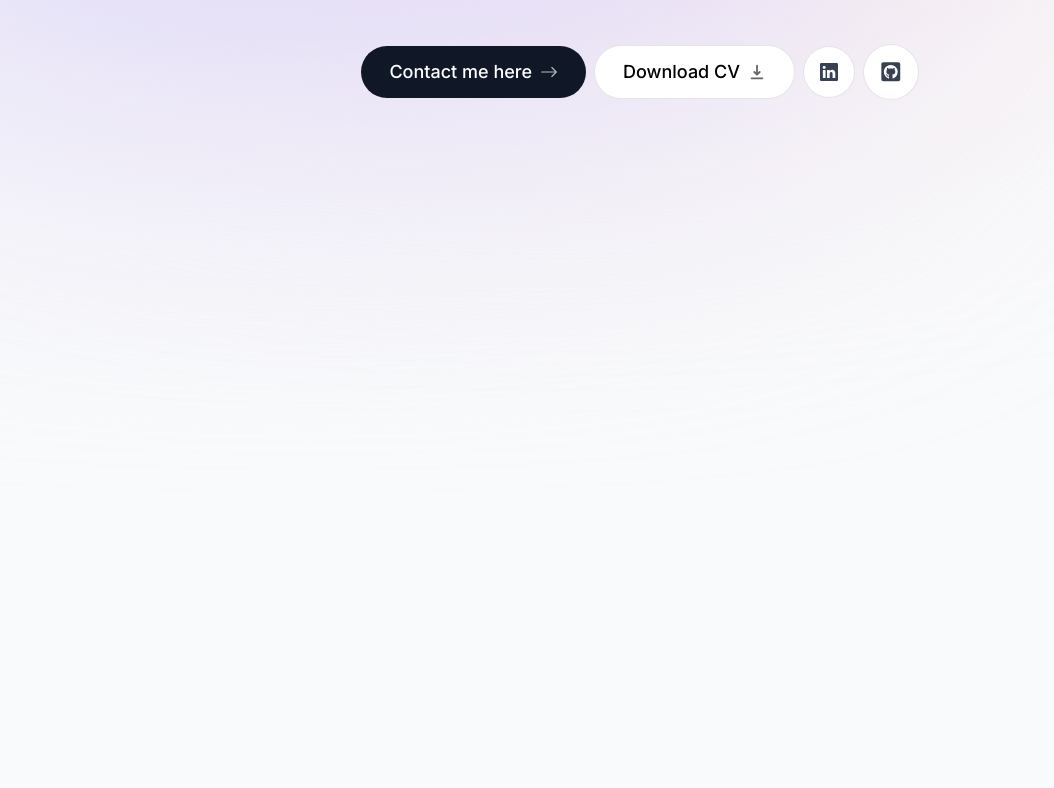
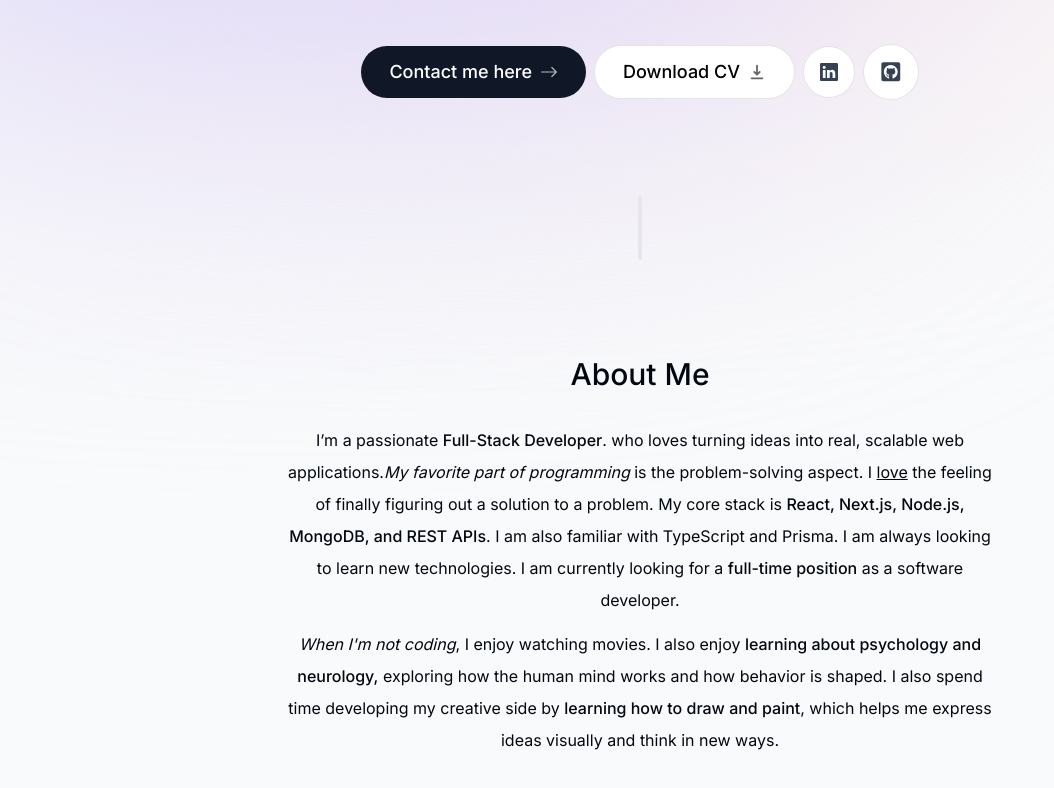
Before and after one commit to zahraelfrouah/zahra-portfolios-, a Next.js app: page / in a window 1280 px wide. Shown: the part 414-1202 px from the top of the page, without its empty margins (0-1054 px from the left). Built offline with nearby package versions, Linux system fonts and the light colour scheme.

Commit message:
Add About section and SectionDivider component; update Intro component structure

```diff
--- a/app/page.tsx
+++ b/app/page.tsx
@@ -1,10 +1,14 @@
 
+import About from "@/components/About";
 import Intro from "@/components/Intro";
+import SectionDivider from "@/components/SectionDivider";
 
 export default function Home() {
   return (
     <main className="flex flex-col items-center px-4">
       <Intro  />
+      <SectionDivider />
+      <About />
     </main>
   )
 }
--- /dev/null
+++ b/components/About.tsx
@@ -0,0 +1,34 @@
+'use client';
+import SectionHeading from "./section-heading";
+import { motion } from "framer-motion";
+
+
+export default function () {
+  return (
+    <motion.section className="mb-28 max-w-[45rem] text-center leading-8  sm:mb-40" initial={{ opacity: 0, y: 100 }} animate={{ opacity: 1, y: 0 }} transition={{ delay: 0.175 }}>
+     <SectionHeading >About me</SectionHeading>
+      <p className="mb-3">
+        I’m a passionate{" "}
+        <span className="font-medium">Full-Stack Developer</span>.{" "}
+        who loves turning ideas into real, scalable web applications.
+        <span className="italic">My favorite part of programming</span> is the
+        problem-solving aspect. I <span className="underline">love</span> the
+        feeling of finally figuring out a solution to a problem. My core stack
+        is{" "}
+        <span className="font-medium">
+          React, Next.js, Node.js, MongoDB,  and REST APIs
+        </span>
+        . I am also familiar with TypeScript and Prisma. I am always looking to
+        learn new technologies. I am currently looking for a{" "}
+        <span className="font-medium">full-time position</span> as a software
+        developer.
+      </p>
+      <p>
+        <span className="italic">When I'm not coding</span>, I enjoy watching
+        movies. I also enjoy{" "}
+        <span className="font-medium"> learning about psychology and neurology,</span> exploring how the human mind works and how behavior is shaped<span >. I also spend time developing my creative side by <span className="font-medium">learning how to draw and paint
+          </span>, which helps me express ideas visually and think in new ways.</span>
+      </p>
+    </motion.section>
+  );
+}
--- a/components/Intro.tsx
+++ b/components/Intro.tsx
@@ -49,7 +49,7 @@ export default function Intro() {
         </div>
       </div>
       {/* paraghraph */}
-      <motion.p
+      <motion.h1
         className="mb-10 mt-4 px-4 text-2xl font-medium leading-normal! sm:text-4xl  "
         initial={{ opacity: 0, y: 100 }}
         animate={{ opacity: 1, y: 0 }}
@@ -59,7 +59,7 @@ export default function Intro() {
         <span className="font-bold">1 year</span> of experience. I enjoy
         building <span className="italic">sites & apps</span>. My focus is{" "}
         <span className="underline">React (Next.js)</span>.
-      </motion.p>
+      </motion.h1>
       {/* link and buttons */}
       <motion.div
         className="flex flex-col sm:flex-row items-center gap-2 px-4 text-lg font-medium justify-center"
--- /dev/null
+++ b/components/SectionDivider.tsx
@@ -0,0 +1,15 @@
+"use client";
+
+import React from "react";
+import { motion } from "framer-motion";
+
+export default function SectionDivider() {
+  return (
+    <motion.div
+      className="bg-gray-200 my-24 h-16 w-1 rounded-full hidden sm:block dark:bg-opacity-20"
+      initial={{ opacity: 0, y: 100 }}
+      animate={{ opacity: 1, y: 0 }}
+      transition={{ delay: 0.125 }}
+    ></motion.div>
+  );
+}
--- /dev/null
+++ b/components/section-heading.tsx
@@ -0,0 +1,11 @@
+import React from 'react'
+
+type SectionHeadingProps= {
+  children: React.ReactNode;
+}
+
+export default function SectionHeading({children} : SectionHeadingProps) {
+  return (
+   <h2 className="text-3xl font-medium capitalize mb-8"> {children}</h2>
+  )
+}
```
